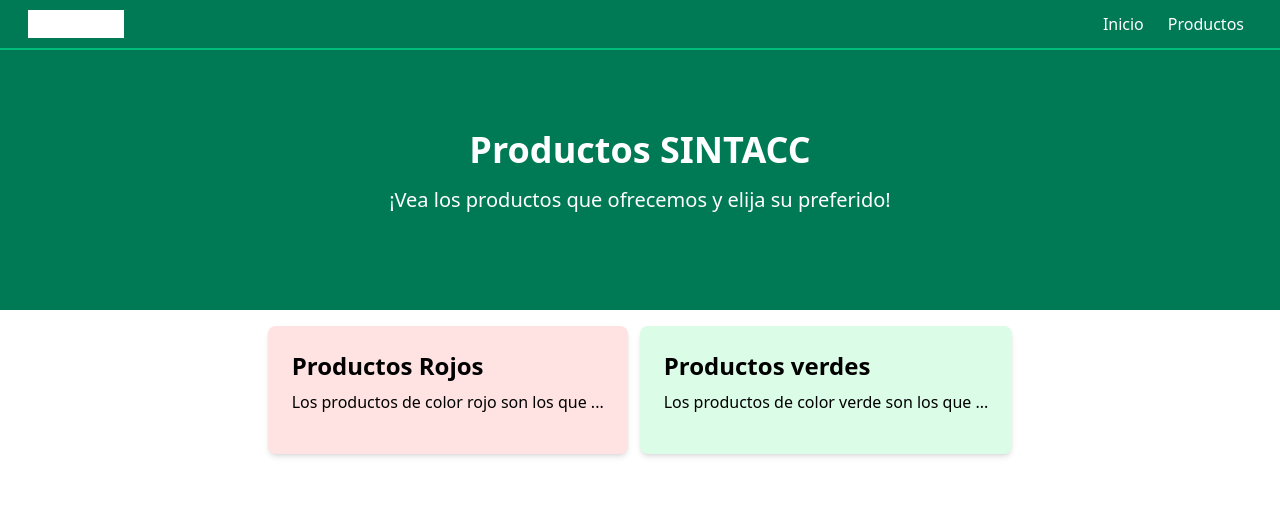
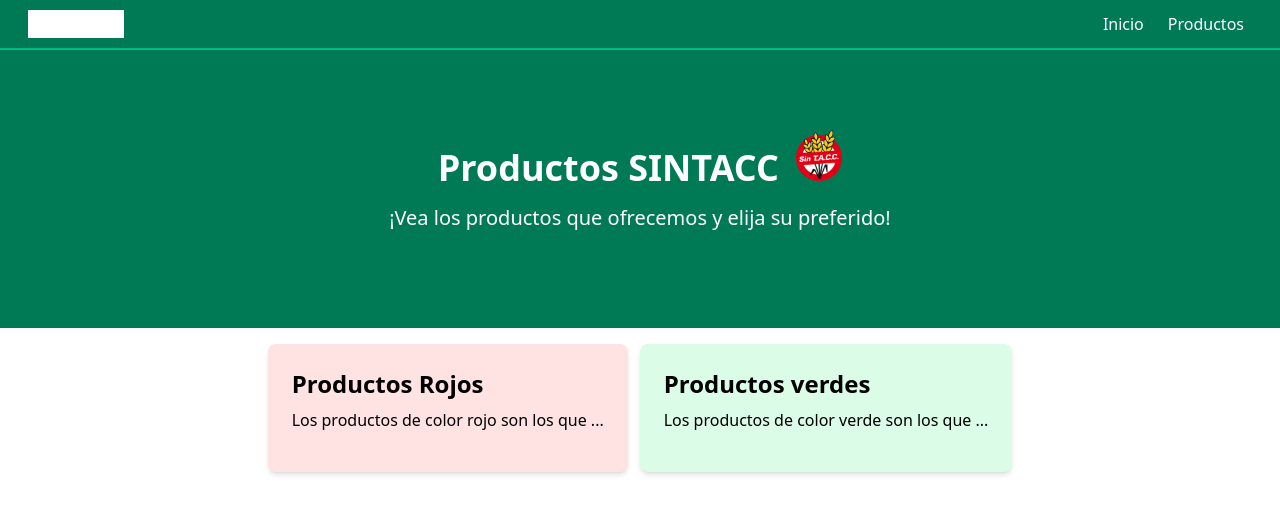
Before and after one commit to agusOlivieri/sintacc, a Vue app: page / in a window 1280 px wide. Shown: the top 514 px of the page. Built offline with nearby package versions, Linux system fonts and the light colour scheme.

Commit message:
sin tacc logo

```diff
--- a/src/components/Hero.vue
+++ b/src/components/Hero.vue
@@ -9,7 +9,9 @@
     <section id="home" class="bg-emerald-700 py-20 mb-4 text-white">
         <div class="max-w-7xl mx-auto px-4 flex flex-col items-center">
             <div class="text-center">
-                <h1 class="text-4xl font-extrabold">{{ title }}</h1>
+                <h1 class="text-4xl font-extrabold">{{ title }}
+                    <span class="inline-flex items-center ml-2"><img src="@/assets/images/sintacc-logo.png" width="46" /></span>
+                </h1>
                 <p class="my-4 text-xl">{{ subtitle }}</p>
             </div>
         </div>
```
Also changed, not shown: src/assets/images/sintacc-logo.png (added).
